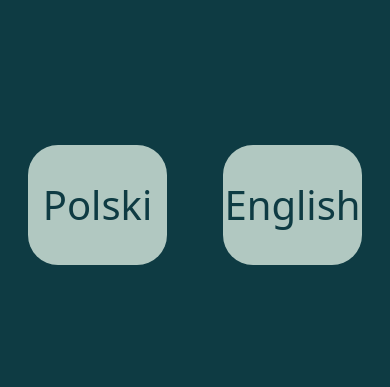
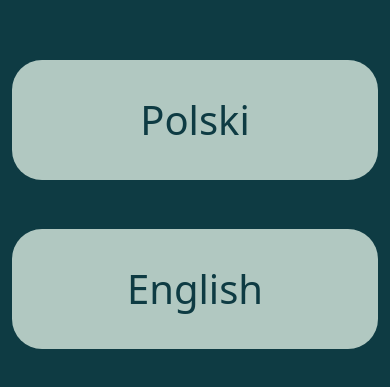
Before and after one commit to msedkiewicz/msedkiewicz-website, a React (Create React App) app: page / in a window 390 px wide. Shown: the part 193-580 px from the top of the page. Built offline with nearby package versions, Linux system fonts and the light colour scheme.

Commit message:
Add RWD for entry page

```diff
--- a/src/components/pages/EntryPage/EntryPage.js
+++ b/src/components/pages/EntryPage/EntryPage.js
@@ -8,10 +8,10 @@ const EntryPage = () => {
   return (
     <Container className={styles.entrycontainer}>
       <Row className={styles.entryrow}>
-        <Col md={3} sm={5} xs={5} className={styles.entrybtn}>
+        <Col md={4} sm={5} xs={12} className={styles.entrybtn}>
           <Link to="/pl/" className={styles.link}>Polski</Link>
         </Col>
-        <Col md={3} sm={5} xs={5} className={styles.entrybtn}>
+        <Col md={4} sm={5} xs={12} className={styles.entrybtn}>
           <Link to="/en/" className={styles.link}>English</Link>
         </Col>
       </Row>
--- a/src/components/pages/EntryPage/EntryPage.module.scss
+++ b/src/components/pages/EntryPage/EntryPage.module.scss
@@ -32,3 +32,9 @@
     font-weight: bold;
   }
 }
+@media all and (max-width: 576px) {
+  .entryrow {
+    flex-direction: column;
+    justify-content: center;
+  }
+}
```
